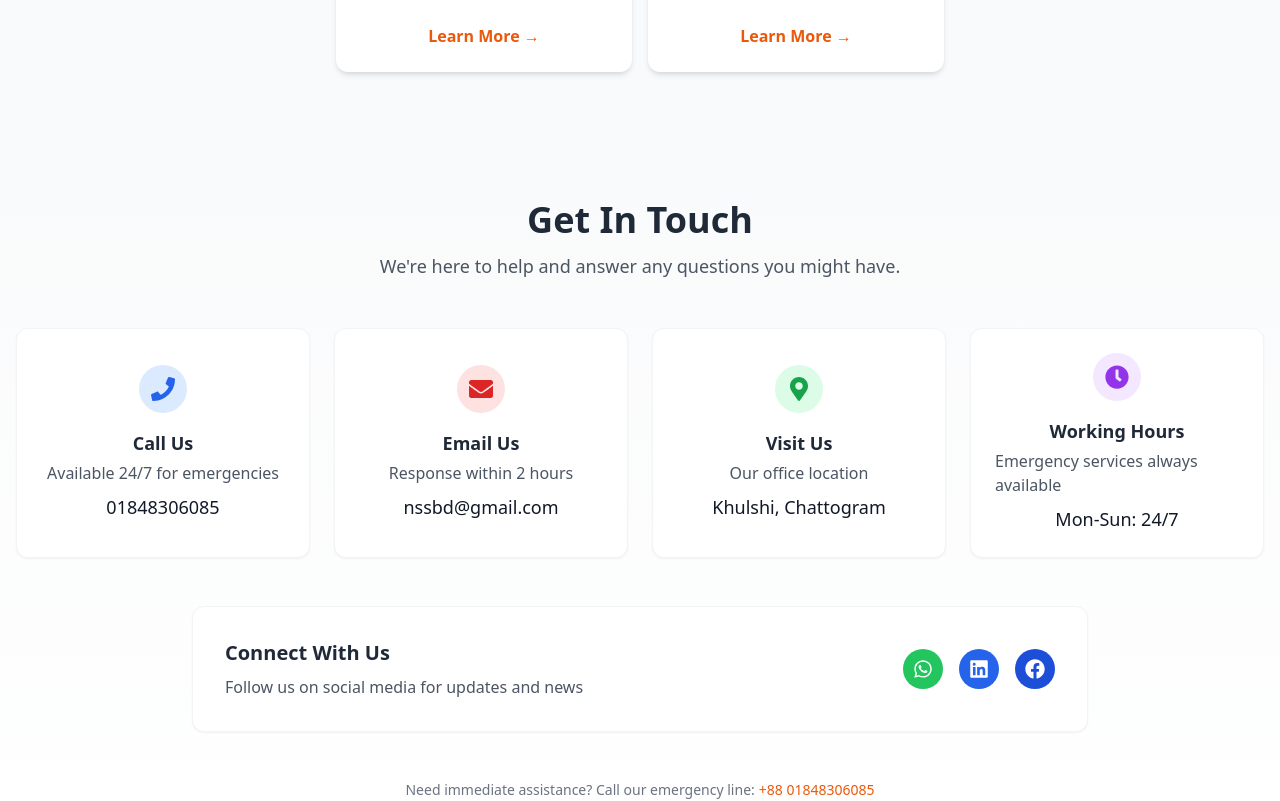
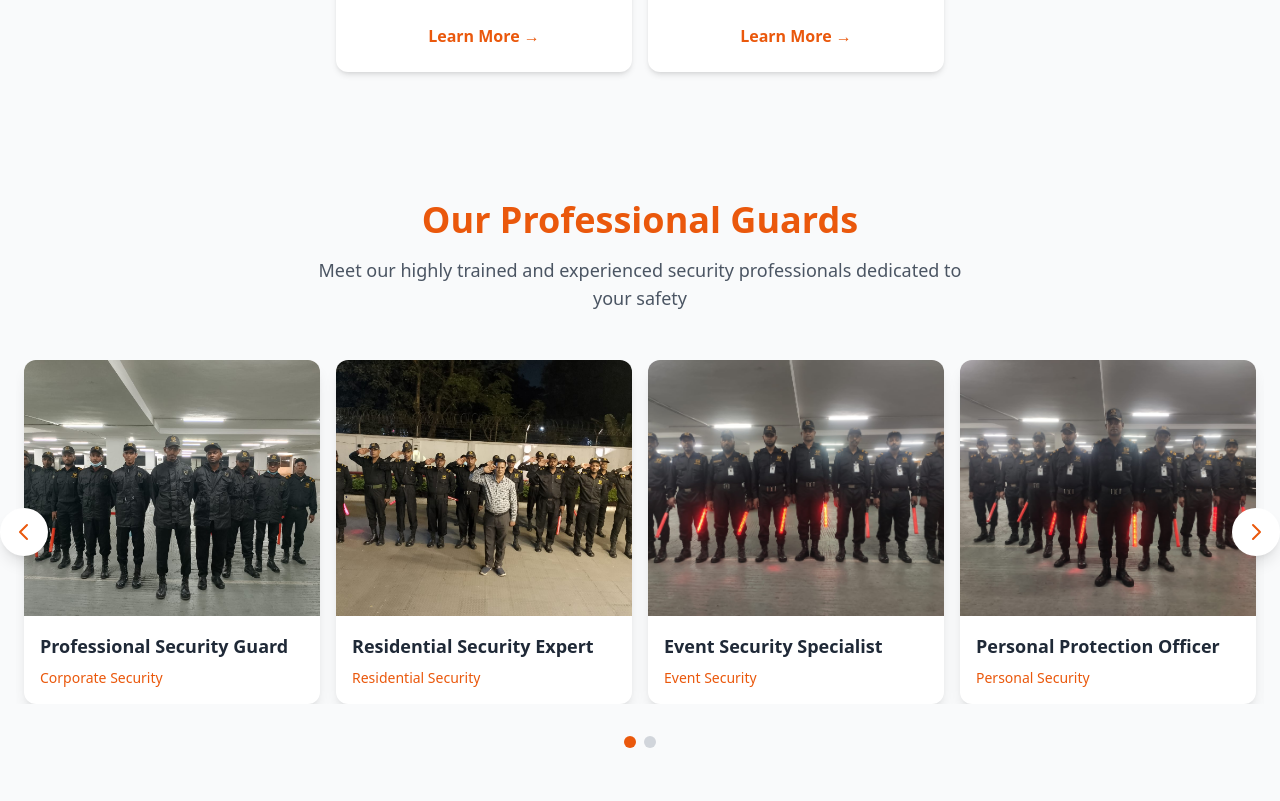
Before and after one commit to mehedishopnil/nss-client, a React (Vite) app: page /services in a window 1280 px wide. Shown: the part 880-1681 px from the top of the page. Built offline with nearby package versions, Linux system fonts and the light colour scheme; no server answers.

Commit message:
new update for the guards gallery

```diff
--- /dev/null
+++ b/src/components/GuardsGallery/GuardsGallery.jsx
@@ -0,0 +1,180 @@
+import { useState, useEffect } from 'react';
+
+const GuardsGallery = () => {
+  // Sample guard data - you can replace with actual data
+  const guards = [
+    {
+      id: 1,
+      name: "Professional Security Guard",
+      image: "/src/assets/image/BannerImg/AllGards-1.jpg",
+      role: "Corporate Security"
+    },
+    {
+      id: 2,
+      name: "Residential Security Expert",
+      image: "/src/assets/image/BannerImg/AllGards-2.jpg",
+      role: "Residential Security"
+    },
+    {
+      id: 3,
+      name: "Event Security Specialist",
+      image: "/src/assets/image/BannerImg/AllGards-3.jpg",
+      role: "Event Security"
+    },
+    {
+      id: 4,
+      name: "Personal Protection Officer",
+      image: "/src/assets/image/BannerImg/AllGards-4.jpg",
+      role: "Personal Security"
+    },
+    {
+      id: 5,
+      name: "Security Team Leader",
+      image: "/src/assets/image/Guard-1.png",
+      role: "Team Leadership"
+    },
+    {
+      id: 6,
+      name: "Night Security Guard",
+      image: "/src/assets/image/BannerImg/AllGards-1.jpg",
+      role: "Night Security"
+    },
+    {
+      id: 7,
+      name: "Mobile Security Patrol",
+      image: "/src/assets/image/BannerImg/AllGards-2.jpg",
+      role: "Mobile Patrol"
+    },
+    {
+      id: 8,
+      name: "Access Control Specialist",
+      image: "/src/assets/image/BannerImg/AllGards-3.jpg",
+      role: "Access Control"
+    }
+  ];
+
+  const [currentIndex, setCurrentIndex] = useState(0);
+
+  // Auto-slide every 8 seconds
+  useEffect(() => {
+    const interval = setInterval(() => {
+      setCurrentIndex((prevIndex) => {
+        // For desktop (4 cards), move by 4. For mobile (2 cards), move by 2
+        const cardsPerView = window.innerWidth >= 768 ? 4 : 2;
+        const nextIndex = prevIndex + cardsPerView;
+        return nextIndex >= guards.length ? 0 : nextIndex;
+      });
+    }, 8000);
+
+    return () => clearInterval(interval);
+  }, [guards.length]);
+
+
+  const nextSlide = () => {
+    const cardsPerView = window.innerWidth >= 768 ? 4 : 2;
+    setCurrentIndex((prevIndex) => {
+      const nextIndex = prevIndex + cardsPerView;
+      return nextIndex >= guards.length ? 0 : nextIndex;
+    });
+  };
+
+  const prevSlide = () => {
+    const cardsPerView = window.innerWidth >= 768 ? 4 : 2;
+    setCurrentIndex((prevIndex) => {
+      const prevIdx = prevIndex - cardsPerView;
+      return prevIdx < 0 ? Math.max(0, guards.length - cardsPerView) : prevIdx;
+    });
+  };
+
+  return (
+    <div className="bg-gray-50 py-16">
+      <div className="container mx-auto px-4">
+        {/* Header */}
+        <div className="text-center mb-12">
+          <h2 className="text-4xl font-bold text-orange-600 mb-4">Our Professional Guards</h2>
+          <p className="text-lg text-gray-600 max-w-2xl mx-auto">
+            Meet our highly trained and experienced security professionals dedicated to your safety
+          </p>
+        </div>
+
+        {/* Carousel Container */}
+        <div className="relative">
+          {/* Cards Container */}
+          <div className="overflow-hidden">
+            <div
+              className="flex transition-transform duration-500 ease-in-out"
+              style={{ transform: `translateX(-${currentIndex * (100 / (window.innerWidth >= 768 ? 4 : 2))}%)` }}
+            >
+              {guards.map((guard) => (
+                <div
+                  key={guard.id}
+                  className="w-1/2 md:w-1/4 flex-shrink-0 px-2"
+                >
+                  <div className="bg-white rounded-xl shadow-lg overflow-hidden hover:shadow-xl transition-all duration-300 hover:-translate-y-2">
+                    <div className="aspect-w-3 aspect-h-4">
+                      <img
+                        src={guard.image}
+                        alt={guard.name}
+                        className="w-full h-64 object-cover"
+                        onError={(e) => {
+                          e.target.src = 'https://via.placeholder.com/300x400/f97316/ffffff?text=Security+Guard';
+                        }}
+                      />
+                    </div>
+                    <div className="p-4">
+                      <h3 className="text-lg font-semibold text-gray-800 mb-2">
+                        {guard.name}
+                      </h3>
+                      <p className="text-orange-600 font-medium text-sm">
+                        {guard.role}
+                      </p>
+                    </div>
+                  </div>
+                </div>
+              ))}
+            </div>
+          </div>
+
+          {/* Navigation Buttons */}
+          <button
+            onClick={prevSlide}
+            className="absolute left-0 top-1/2 -translate-y-1/2 -translate-x-4 bg-white rounded-full p-3 shadow-lg hover:shadow-xl transition-all duration-300 hover:bg-orange-50 z-10"
+            aria-label="Previous slide"
+          >
+            <svg className="w-6 h-6 text-orange-600" fill="none" stroke="currentColor" viewBox="0 0 24 24">
+              <path strokeLinecap="round" strokeLinejoin="round" strokeWidth={2} d="M15 19l-7-7 7-7" />
+            </svg>
+          </button>
+
+          <button
+            onClick={nextSlide}
+            className="absolute right-0 top-1/2 -translate-y-1/2 translate-x-4 bg-white rounded-full p-3 shadow-lg hover:shadow-xl transition-all duration-300 hover:bg-orange-50 z-10"
+            aria-label="Next slide"
+          >
+            <svg className="w-6 h-6 text-orange-600" fill="none" stroke="currentColor" viewBox="0 0 24 24">
+              <path strokeLinecap="round" strokeLinejoin="round" strokeWidth={2} d="M9 5l7 7-7 7" />
+            </svg>
+          </button>
+        </div>
+
+        {/* Dots Indicator */}
+        <div className="flex justify-center mt-8 space-x-2">
+          {Array.from({ length: Math.ceil(guards.length / (window.innerWidth >= 768 ? 4 : 2)) }).map((_, index) => (
+            <button
+              key={index}
+              onClick={() => setCurrentIndex(index * (window.innerWidth >= 768 ? 4 : 2))}
+              className={`w-3 h-3 rounded-full transition-all duration-300 ${
+                Math.floor(currentIndex / (window.innerWidth >= 768 ? 4 : 2)) === index
+                  ? 'bg-orange-600'
+                  : 'bg-gray-300 hover:bg-gray-400'
+              }`}
+              aria-label={`Go to slide ${index + 1}`}
+            />
+          ))}
+        </div>
+      </div>
+    </div>
+  );
+};
+
+export default GuardsGallery;
--- a/src/components/ServicesSection/ServicesSection.jsx
+++ b/src/components/ServicesSection/ServicesSection.jsx
@@ -37,7 +37,7 @@ const services = [
 const ServicesSection = () => {
   return (
     <div className="bg-gray-50">
-      <section className=" container w-1/2 mx-auto px-4 py-16">
+      <section className=" container md:w-1/2 mx-auto px-4 py-16">
         <div className="text-center mb-12">
           <h1 className="text-4xl md:text-5xl font-bold text-orange-600 mb-4">Our Security Services</h1>
           <p className="text-lg text-gray-600 max-w-3xl mx-auto">
--- a/src/pages/OurServices/OurServices.jsx
+++ b/src/pages/OurServices/OurServices.jsx
@@ -1,3 +1,4 @@
+import GuardsGallery from "../../components/GuardsGallery/GuardsGallery";
 import QuickContact from "../../components/QuickContact/QuickContact";
 import ServicesSection from "../../components/ServicesSection/ServicesSection";
 
@@ -5,7 +6,13 @@ import ServicesSection from "../../components/ServicesSection/ServicesSection";
 const OurServices = () => {
   return (
     <div>
-      <ServicesSection />
+      <div>
+        <ServicesSection />
+      </div>
+
+      <div>
+        <GuardsGallery />
+      </div>
        <QuickContact />
 
     </div>
```
